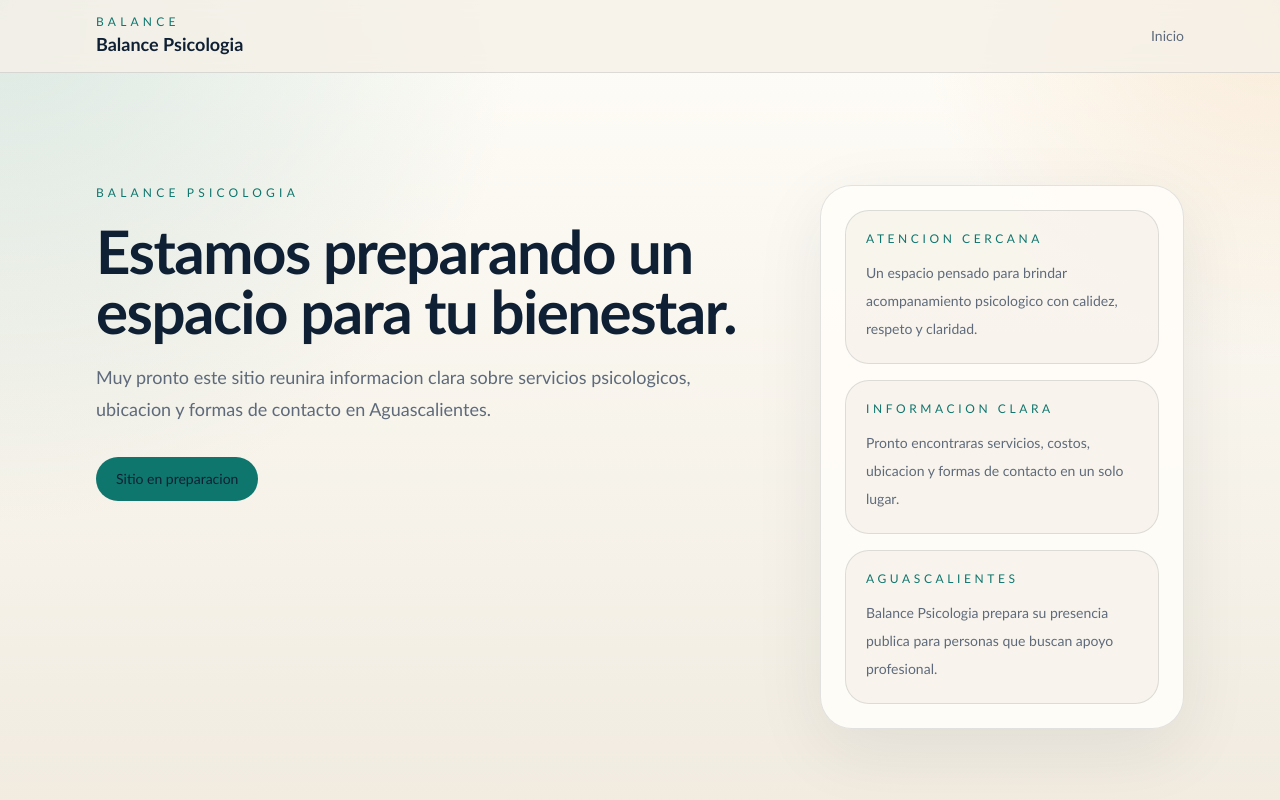
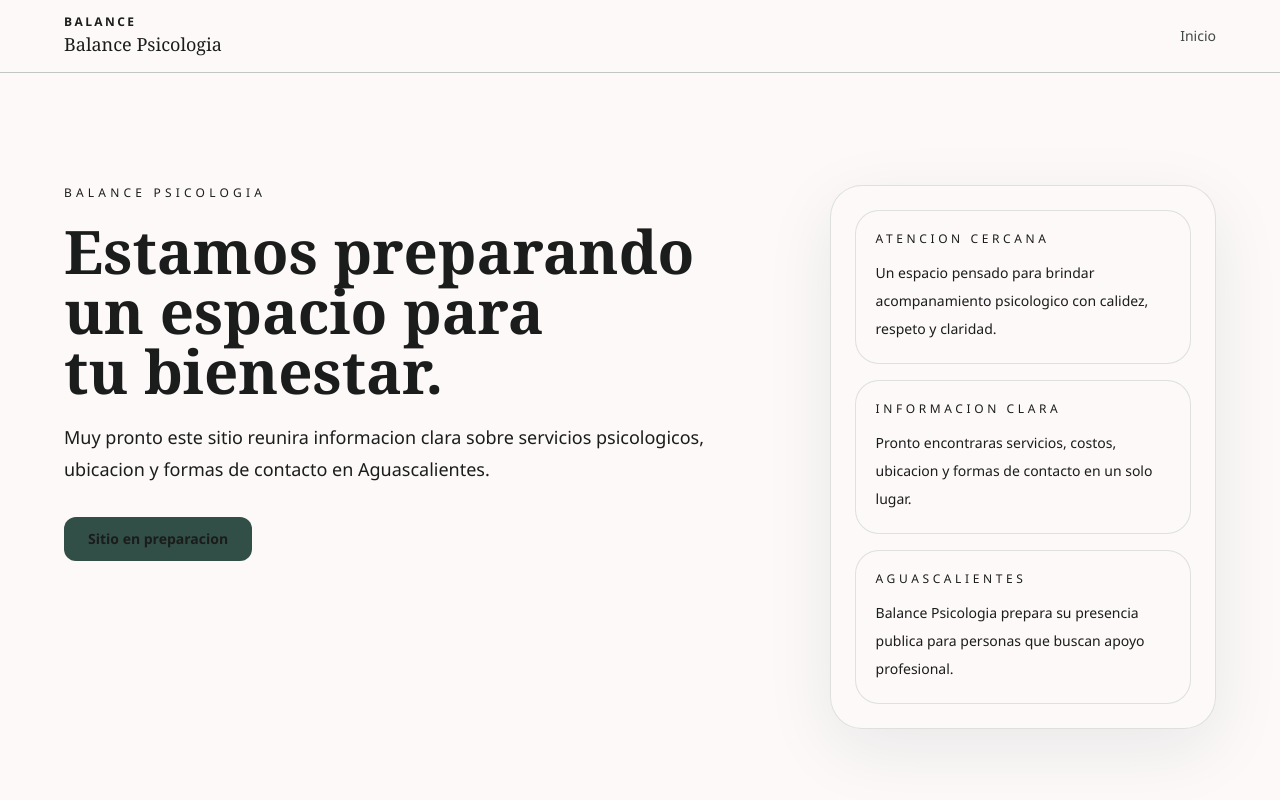
Before and after one commit to GerardoRegalado/BalancePsicologia, a Next.js app: page / in a window 1280 px wide. Shown: the top 800 px of the page. Built offline with nearby package versions, Linux system fonts and the light colour scheme; no server answers.

Commit message:
phase 0.3 done

```diff
--- a/app/globals.css
+++ b/app/globals.css
@@ -1,28 +1,147 @@
 @import "tailwindcss";
 
 :root {
-  --background: #f5f1e8;
-  --foreground: #102034;
-  --surface: #fffdf9;
-  --muted: #5e6a7b;
-  --accent: #0f766e;
-  --accent-strong: #115e59;
-  --border: rgba(16, 32, 52, 0.12);
-  --font-sans:
-    "Avenir Next", "Trebuchet MS", "Segoe UI", "Helvetica Neue", sans-serif;
+  --background: #fcf9f8;
+  --foreground: #1b1c1c;
+  --surface: #fcf9f8;
+  --surface-dim: #dcd9d9;
+  --surface-bright: #fcf9f8;
+  --surface-container-lowest: #ffffff;
+  --surface-container-low: #f6f3f2;
+  --surface-container: #f0eded;
+  --surface-container-high: #eae7e7;
+  --surface-container-highest: #e4e2e1;
+  --surface-variant: #e4e2e1;
+  --on-surface: #1b1c1c;
+  --on-surface-variant: #414845;
+  --inverse-surface: #303030;
+  --inverse-on-surface: #f3f0f0;
+  --outline: #727975;
+  --outline-variant: #c1c8c4;
+  --surface-tint: #47645b;
+  --primary: #324f47;
+  --on-primary: #ffffff;
+  --primary-container: #4a675e;
+  --on-primary-container: #c4e4d8;
+  --primary-fixed: #c9e9de;
+  --primary-fixed-dim: #aecdc2;
+  --on-primary-fixed: #022019;
+  --on-primary-fixed-variant: #304c44;
+  --secondary: #6d5b47;
+  --on-secondary: #ffffff;
+  --secondary-container: #f5dcc2;
+  --on-secondary-container: #725f4b;
+  --secondary-fixed: #f8dec5;
+  --secondary-fixed-dim: #dac3aa;
+  --on-secondary-fixed: #261909;
+  --on-secondary-fixed-variant: #544431;
+  --tertiary: #344f48;
+  --on-tertiary: #ffffff;
+  --tertiary-container: #4b675f;
+  --on-tertiary-container: #c6e4da;
+  --tertiary-fixed: #cbe9df;
+  --tertiary-fixed-dim: #afcdc3;
+  --on-tertiary-fixed: #04201a;
+  --on-tertiary-fixed-variant: #314c45;
+  --error: #ba1a1a;
+  --on-error: #ffffff;
+  --error-container: #ffdad6;
+  --on-error-container: #93000a;
+  --muted: var(--on-surface-variant);
+  --accent: var(--primary);
+  --accent-strong: var(--primary-container);
+  --border: rgb(50 79 71 / 15%);
+  --radius-sm: 0.25rem;
+  --radius-default: 0.5rem;
+  --radius-md: 0.75rem;
+  --radius-lg: 1rem;
+  --radius-xl: 1.5rem;
+  --spacing-unit: 8px;
+  --spacing-container-max: 1200px;
+  --spacing-gutter: 24px;
+  --spacing-margin-mobile: 20px;
+  --spacing-section-padding-lg: 120px;
+  --spacing-stack-sm: 12px;
+  --spacing-stack-md: 24px;
+  --spacing-stack-lg: 48px;
+  /* Design font targets. Fallbacks keep local builds deterministic offline. */
+  --font-serif:
+    "Source Serif 4", Georgia, "Times New Roman", Times, serif;
+  --font-sans: "Work Sans", "Segoe UI", Helvetica, Arial, sans-serif;
   --font-mono: "SF Mono", "JetBrains Mono", "Menlo", monospace;
+  --shadow-atmospheric: 0 30px 80px rgb(50 79 71 / 6%);
+  --shadow-atmospheric-sm: 0 16px 40px rgb(50 79 71 / 5%);
 }
 
 @theme inline {
   --color-background: var(--background);
   --color-foreground: var(--foreground);
   --color-surface: var(--surface);
+  --color-surface-dim: var(--surface-dim);
+  --color-surface-bright: var(--surface-bright);
+  --color-surface-container-lowest: var(--surface-container-lowest);
+  --color-surface-container-low: var(--surface-container-low);
+  --color-surface-container: var(--surface-container);
+  --color-surface-container-high: var(--surface-container-high);
+  --color-surface-container-highest: var(--surface-container-highest);
+  --color-surface-variant: var(--surface-variant);
+  --color-on-surface: var(--on-surface);
+  --color-on-surface-variant: var(--on-surface-variant);
+  --color-inverse-surface: var(--inverse-surface);
+  --color-inverse-on-surface: var(--inverse-on-surface);
+  --color-outline: var(--outline);
+  --color-outline-variant: var(--outline-variant);
+  --color-surface-tint: var(--surface-tint);
+  --color-primary: var(--primary);
+  --color-on-primary: var(--on-primary);
+  --color-primary-container: var(--primary-container);
+  --color-on-primary-container: var(--on-primary-container);
+  --color-primary-fixed: var(--primary-fixed);
+  --color-primary-fixed-dim: var(--primary-fixed-dim);
+  --color-on-primary-fixed: var(--on-primary-fixed);
+  --color-on-primary-fixed-variant: var(--on-primary-fixed-variant);
+  --color-secondary: var(--secondary);
+  --color-on-secondary: var(--on-secondary);
+  --color-secondary-container: var(--secondary-container);
+  --color-on-secondary-container: var(--on-secondary-container);
+  --color-secondary-fixed: var(--secondary-fixed);
+  --color-secondary-fixed-dim: var(--secondary-fixed-dim);
+  --color-on-secondary-fixed: var(--on-secondary-fixed);
+  --color-on-secondary-fixed-variant: var(--on-secondary-fixed-variant);
+  --color-tertiary: var(--tertiary);
+  --color-on-tertiary: var(--on-tertiary);
+  --color-tertiary-container: var(--tertiary-container);
+  --color-on-tertiary-container: var(--on-tertiary-container);
+  --color-tertiary-fixed: var(--tertiary-fixed);
+  --color-tertiary-fixed-dim: var(--tertiary-fixed-dim);
+  --color-on-tertiary-fixed: var(--on-tertiary-fixed);
+  --color-on-tertiary-fixed-variant: var(--on-tertiary-fixed-variant);
+  --color-error: var(--error);
+  --color-on-error: var(--on-error);
+  --color-error-container: var(--error-container);
+  --color-on-error-container: var(--on-error-container);
   --color-muted: var(--muted);
   --color-accent: var(--accent);
   --color-accent-strong: var(--accent-strong);
   --color-border: var(--border);
   --font-sans: var(--font-sans);
+  --font-serif: var(--font-serif);
   --font-mono: var(--font-mono);
+  --radius-sm: var(--radius-sm);
+  --radius-default: var(--radius-default);
+  --radius-md: var(--radius-md);
+  --radius-lg: var(--radius-lg);
+  --radius-xl: var(--radius-xl);
+  --spacing-unit: var(--spacing-unit);
+  --spacing-container-max: var(--spacing-container-max);
+  --spacing-gutter: var(--spacing-gutter);
+  --spacing-margin-mobile: var(--spacing-margin-mobile);
+  --spacing-section-padding-lg: var(--spacing-section-padding-lg);
+  --spacing-stack-sm: var(--spacing-stack-sm);
+  --spacing-stack-md: var(--spacing-stack-md);
+  --spacing-stack-lg: var(--spacing-stack-lg);
+  --shadow-atmospheric: var(--shadow-atmospheric);
+  --shadow-atmospheric-sm: var(--shadow-atmospheric-sm);
 }
 
 * {
@@ -35,20 +154,10 @@
 
 body {
   min-height: 100vh;
-  background:
-    radial-gradient(
-      circle at top left,
-      rgba(15, 118, 110, 0.14),
-      transparent 32%
-    ),
-    radial-gradient(
-      circle at top right,
-      rgba(217, 119, 6, 0.12),
-      transparent 22%
-    ),
-    linear-gradient(180deg, #fffdf8 0%, var(--background) 55%, #ede5d8 100%);
+  background: var(--background);
   color: var(--foreground);
   font-family: var(--font-sans), sans-serif;
+  text-rendering: optimizeLegibility;
 }
 
 a {
@@ -56,6 +165,19 @@
   text-decoration: none;
 }
 
+h1,
+h2,
+h3 {
+  color: var(--on-surface);
+  font-family: var(--font-serif), serif;
+  letter-spacing: 0;
+}
+
+p {
+  color: inherit;
+}
+
 ::selection {
-  background: rgba(15, 118, 110, 0.18);
+  background: var(--primary-fixed);
+  color: var(--on-primary-fixed);
 }
--- a/app/layout.tsx
+++ b/app/layout.tsx
@@ -11,7 +11,7 @@
 }) {
   return (
     <html lang="es-MX" className="antialiased">
-      <body className="bg-background text-foreground min-h-screen">
+      <body className="bg-background text-on-surface min-h-screen font-sans">
         {children}
       </body>
     </html>
--- a/components/layout/site-footer.tsx
+++ b/components/layout/site-footer.tsx
@@ -5,24 +5,26 @@
 
 export function SiteFooter() {
   return (
-    <footer className="border-border border-t">
-      <Container className="flex flex-col gap-6 py-10 md:flex-row md:items-end md:justify-between">
+    <footer className="border-outline-variant bg-surface-container-low border-t">
+      <Container className="flex flex-col gap-gutter py-stack-lg md:flex-row md:items-end md:justify-between">
         <div className="max-w-2xl space-y-2">
-          <p className="text-accent text-xs tracking-[0.3em] uppercase">
+          <p className="text-secondary text-xs font-semibold tracking-[0.2em] uppercase">
             Reusable foundation
           </p>
-          <h2 className="text-2xl font-semibold">{brandConfig.name}</h2>
-          <p className="text-muted text-sm leading-7">
+          <h2 className="font-serif text-2xl font-medium text-primary">
+            {brandConfig.name}
+          </h2>
+          <p className="text-on-surface-variant text-sm leading-7">
             Plantilla profesional pensada para arrancar landings, sitios
             institucionales, SPAs ligeras y futuros SaaS sin rehacer la base.
           </p>
         </div>
 
-        <div className="text-muted flex flex-wrap gap-2 text-xs tracking-[0.2em] uppercase">
+        <div className="text-on-secondary-fixed flex flex-wrap gap-2 text-xs tracking-[0.15em] uppercase">
           {stackHighlights.map((item) => (
             <span
               key={item}
-              className="border-border bg-surface/80 rounded-full border px-3 py-2"
+              className="border-primary/15 bg-secondary-fixed rounded-full border px-3 py-2"
             >
               {item}
             </span>
--- a/components/layout/site-header.tsx
+++ b/components/layout/site-header.tsx
@@ -6,18 +6,18 @@
 
 export function SiteHeader() {
   return (
-    <header className="border-border bg-background/80 sticky top-0 z-20 border-b backdrop-blur">
-      <Container className="flex h-18 items-center justify-between gap-6">
+    <header className="border-outline-variant bg-surface/90 sticky top-0 z-20 border-b backdrop-blur">
+      <Container className="flex h-18 items-center justify-between gap-gutter">
         <div>
-          <p className="text-accent text-xs tracking-[0.35em] uppercase">
+          <p className="text-secondary text-xs font-semibold tracking-[0.2em] uppercase">
             {brandConfig.shortName}
           </p>
-          <Link href="/" className="text-lg font-semibold">
+          <Link href="/" className="font-serif text-lg font-medium text-primary">
             {brandConfig.name}
           </Link>
         </div>
 
-        <nav className="text-muted hidden items-center gap-6 text-sm md:flex">
+        <nav className="text-on-surface-variant hidden items-center gap-gutter text-sm md:flex">
           {siteConfig.navigation.map((item) => (
             <Link key={item.href} href={item.href as Route}>
               {item.label}
--- a/components/ui/button-link.tsx
+++ b/components/ui/button-link.tsx
@@ -17,10 +17,10 @@
     <Link
       href={href as Route}
       className={cn(
-        "inline-flex items-center justify-center rounded-full px-5 py-3 text-sm font-medium transition",
+        "focus-visible:ring-primary/30 inline-flex min-h-11 items-center justify-center rounded-md px-6 py-3 text-sm font-semibold transition-[background-color,border-color,color,transform] duration-300 ease-out hover:-translate-y-0.5 focus-visible:ring-4 focus-visible:outline-none",
         variant === "primary"
-          ? "bg-accent hover:bg-accent-strong text-white"
-          : "border-border bg-surface/80 text-foreground hover:border-accent/40 hover:bg-surface border",
+          ? "bg-primary text-on-primary hover:bg-primary-container"
+          : "border-primary/25 bg-surface-container-lowest text-primary hover:border-primary/50 hover:bg-surface-container-low border",
       )}
     >
       {label}
--- a/components/ui/container.tsx
+++ b/components/ui/container.tsx
@@ -14,7 +14,10 @@
 }: ContainerProps) {
   return (
     <Component
-      className={cn("mx-auto w-full max-w-6xl px-6 lg:px-8", className)}
+      className={cn(
+        "max-w-container-max px-margin-mobile md:px-gutter mx-auto w-full",
+        className,
+      )}
     >
       {children}
     </Component>
```
